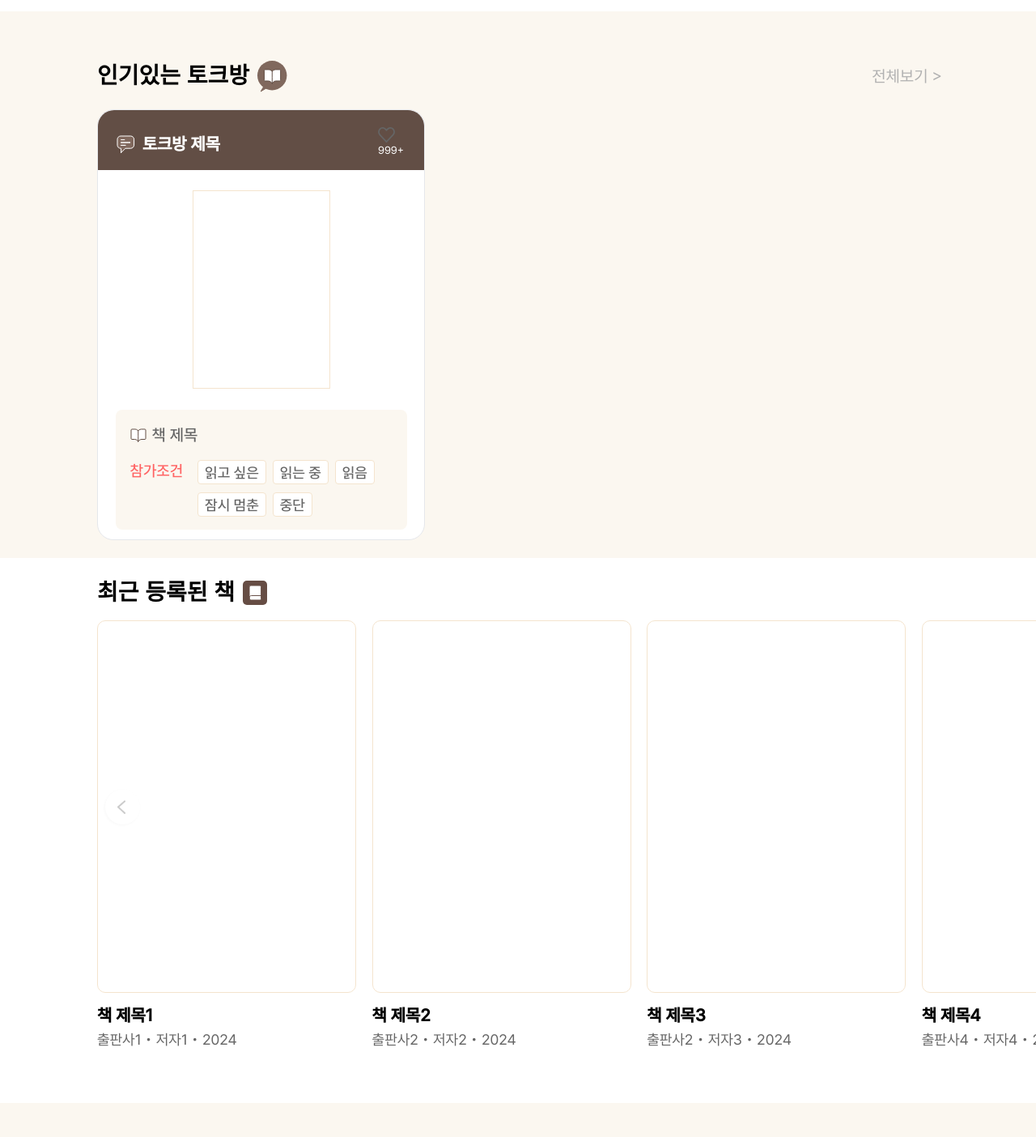
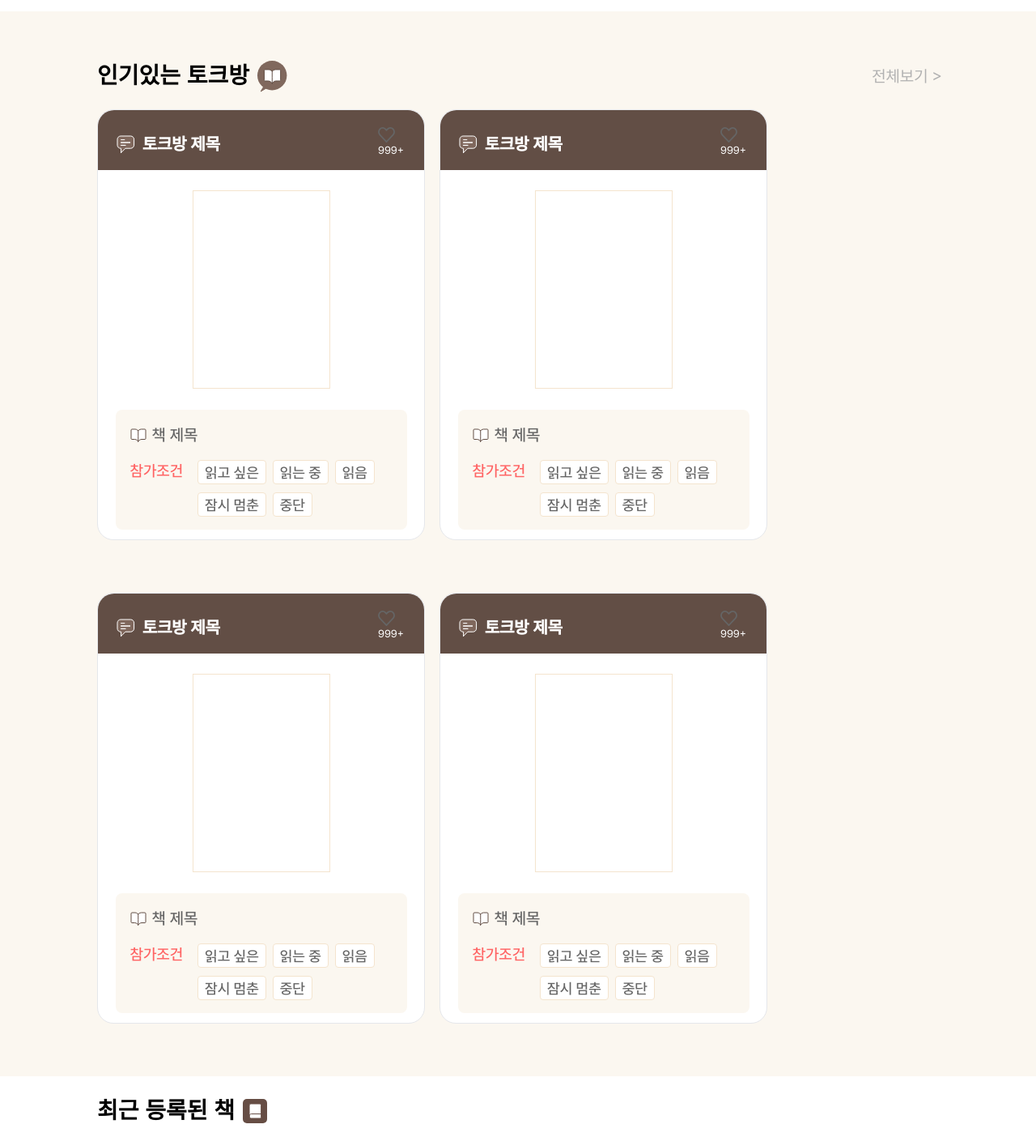
Before and after one commit to jisung-in/frontend, a Next.js app: page / in a window 1280 px wide. Shown: the part 1880-3284 px from the top of the page at 81% size. Built offline with nearby package versions, Linux system fonts and the light colour scheme; a web font is replaced by a local one.

Commit message:
design: 토크많은책, 인기있는 토크방 css 수정

```diff
--- a/src/app/page.tsx
+++ b/src/app/page.tsx
@@ -435,7 +435,7 @@ const page = () => {
         />
       </div>
 
-      <div className="bg-[#FBF7F0] h-[675px] mt-[36px] pt-[36px]">
+      <div className="bg-[#FBF7F0] mt-[36px] pt-[36px]">
         <div className="mt-[23px] ml-[120px]">
           <ThemeMain.MainTheme>
             <div className="flex mb-[20px]">
@@ -446,7 +446,8 @@ const page = () => {
               <ThemeMain.Show>전체보기 {">"}</ThemeMain.Show>
             </div>
           </ThemeMain.MainTheme>
-          <div className="w-[405px] h-[532px] bg-[#fff] border border-solid rounded-[20px]">
+          <div className="flex flex-row flex-wrap">
+            <div className="w-[405px] h-[532px] bg-[#fff] border border-solid rounded-[20px] mr-[18px] mb-[65px]">
               <CardMain className="flex flex-col items-center">
                 <CardHeaderMain className="pt-[21px] pb-[12px] mb-[25px] bg-[#624E45] rounded-t-[20px] w-auto">
                   <CardHeaderMain.Title className="ml-[23px]">
@@ -499,6 +500,169 @@ const page = () => {
                   </div>
                 </CardMain.AttendCondition>
               </CardMain>
+            </div>
+            <div className="w-[405px] h-[532px] bg-[#fff] border border-solid rounded-[20px] mr-[18px] mb-[65px]">
+              <CardMain className="flex flex-col items-center">
+                <CardHeaderMain className="pt-[21px] pb-[12px] mb-[25px] bg-[#624E45] rounded-t-[20px] w-auto">
+                  <CardHeaderMain.Title className="ml-[23px]">
+                    토크방 제목
+                  </CardHeaderMain.Title>
+                  <CardHeaderMain.LikeNumbers>
+                    <div className="mr-[25px]">
+                      <HeartButton
+                        isHeart={isHeart}
+                        onClick={changeisHeart}
+                        width={21}
+                        height={19}
+                      />
+                      <div className="h-[22px] font-Pretendard font-normal text-[13px] text-[#fff]">
+                        999+
+                      </div>
+                    </div>
+                  </CardHeaderMain.LikeNumbers>
+                </CardHeaderMain>
+                <BookMain className="mb-[26px]">
+                  <BookMain.BookCover>
+                    <div className="flex items-center border border-solid border-[#F4E4CE] w-[170px] h-[245px]"></div>
+                  </BookMain.BookCover>
+                </BookMain>
+                <CardMain.AttendCondition className="w-[360px] flex flex-col text-[19px] bg-[#FBF7F0] rounded-[8px]">
+                  <div className="pl-[18px]">
+                    <CardMain.BookTitle className="my-[16px]">
+                      책 제목
+                    </CardMain.BookTitle>
+                    <div className="flex flex-row">
+                      <div className="w-[100px] mr-[15px]">참가조건</div>
+                      <div className="flex flex-row flex-wrap">
+                        <CardMain.Status className="mb-[10px]">
+                          읽고 싶은
+                        </CardMain.Status>
+                        <CardMain.Status className="mb-[10px]">
+                          읽는 중
+                        </CardMain.Status>
+                        <CardMain.Status className="mb-[10px]">
+                          읽음
+                        </CardMain.Status>
+                        <CardMain.Status className="mb-[16px]">
+                          잠시 멈춘
+                        </CardMain.Status>
+                        <CardMain.Status className="mb-[16px]">
+                          중단
+                        </CardMain.Status>
+                      </div>
+                    </div>
+                  </div>
+                </CardMain.AttendCondition>
+              </CardMain>
+            </div>
+            <div className="w-[405px] h-[532px] bg-[#fff] border border-solid rounded-[20px] mr-[18px] mb-[65px]">
+              <CardMain className="flex flex-col items-center">
+                <CardHeaderMain className="pt-[21px] pb-[12px] mb-[25px] bg-[#624E45] rounded-t-[20px] w-auto">
+                  <CardHeaderMain.Title className="ml-[23px]">
+                    토크방 제목
+                  </CardHeaderMain.Title>
+                  <CardHeaderMain.LikeNumbers>
+                    <div className="mr-[25px]">
+                      <HeartButton
+                        isHeart={isHeart}
+                        onClick={changeisHeart}
+                        width={21}
+                        height={19}
+                      />
+                      <div className="h-[22px] font-Pretendard font-normal text-[13px] text-[#fff]">
+                        999+
+                      </div>
+                    </div>
+                  </CardHeaderMain.LikeNumbers>
+                </CardHeaderMain>
+                <BookMain className="mb-[26px]">
+                  <BookMain.BookCover>
+                    <div className="flex items-center border border-solid border-[#F4E4CE] w-[170px] h-[245px]"></div>
+                  </BookMain.BookCover>
+                </BookMain>
+                <CardMain.AttendCondition className="w-[360px] flex flex-col text-[19px] bg-[#FBF7F0] rounded-[8px]">
+                  <div className="pl-[18px]">
+                    <CardMain.BookTitle className="my-[16px]">
+                      책 제목
+                    </CardMain.BookTitle>
+                    <div className="flex flex-row">
+                      <div className="w-[100px] mr-[15px]">참가조건</div>
+                      <div className="flex flex-row flex-wrap">
+                        <CardMain.Status className="mb-[10px]">
+                          읽고 싶은
+                        </CardMain.Status>
+                        <CardMain.Status className="mb-[10px]">
+                          읽는 중
+                        </CardMain.Status>
+                        <CardMain.Status className="mb-[10px]">
+                          읽음
+                        </CardMain.Status>
+                        <CardMain.Status className="mb-[16px]">
+                          잠시 멈춘
+                        </CardMain.Status>
+                        <CardMain.Status className="mb-[16px]">
+                          중단
+                        </CardMain.Status>
+                      </div>
+                    </div>
+                  </div>
+                </CardMain.AttendCondition>
+              </CardMain>
+            </div>
+            <div className="w-[405px] h-[532px] bg-[#fff] border border-solid rounded-[20px] mr-[18px] mb-[65px]">
+              <CardMain className="flex flex-col items-center">
+                <CardHeaderMain className="pt-[21px] pb-[12px] mb-[25px] bg-[#624E45] rounded-t-[20px] w-auto">
+                  <CardHeaderMain.Title className="ml-[23px]">
+                    토크방 제목
+                  </CardHeaderMain.Title>
+                  <CardHeaderMain.LikeNumbers>
+                    <div className="mr-[25px]">
+                      <HeartButton
+                        isHeart={isHeart}
+                        onClick={changeisHeart}
+                        width={21}
+                        height={19}
+                      />
+                      <div className="h-[22px] font-Pretendard font-normal text-[13px] text-[#fff]">
+                        999+
+                      </div>
+                    </div>
+                  </CardHeaderMain.LikeNumbers>
+                </CardHeaderMain>
+                <BookMain className="mb-[26px]">
+                  <BookMain.BookCover>
+                    <div className="flex items-center border border-solid border-[#F4E4CE] w-[170px] h-[245px]"></div>
+                  </BookMain.BookCover>
+                </BookMain>
+                <CardMain.AttendCondition className="w-[360px] flex flex-col text-[19px] bg-[#FBF7F0] rounded-[8px]">
+                  <div className="pl-[18px]">
+                    <CardMain.BookTitle className="my-[16px]">
+                      책 제목
+                    </CardMain.BookTitle>
+                    <div className="flex flex-row">
+                      <div className="w-[100px] mr-[15px]">참가조건</div>
+                      <div className="flex flex-row flex-wrap">
+                        <CardMain.Status className="mb-[10px]">
+                          읽고 싶은
+                        </CardMain.Status>
+                        <CardMain.Status className="mb-[10px]">
+                          읽는 중
+                        </CardMain.Status>
+                        <CardMain.Status className="mb-[10px]">
+                          읽음
+                        </CardMain.Status>
+                        <CardMain.Status className="mb-[16px]">
+                          잠시 멈춘
+                        </CardMain.Status>
+                        <CardMain.Status className="mb-[16px]">
+                          중단
+                        </CardMain.Status>
+                      </div>
+                    </div>
+                  </div>
+                </CardMain.AttendCondition>
+              </CardMain>
+            </div>
           </div>
         </div>
       </div>
@@ -566,7 +730,7 @@ const page = () => {
         />
       </div>
 
-      <div className="bg-[#FBF7F0] h-[675px] mt-[73px]">
+      <div className="bg-[#FBF7F0] mt-[73px]">
         <div className="pt-[77px] ml-[120px]">
           <ThemeMain.MainTheme>
             <div className="flex mb-[20px]">
@@ -580,100 +744,100 @@ const page = () => {
           <div className="flex flew-row flex-wrap">
             <BookMain>
               <BookMain.BookCover>
-                <div className="w-[320px] h-[460px] border border-solid border-[#F4E4CE] rounded-[10px]" />
+                <div className="w-[320px] h-[460px] border border-solid border-[#F4E4CE] rounded-[10px] mr-[17px]" />
               </BookMain.BookCover>
               <BookMain.BookTitle>
-                <div className="font-semibold mt-[12px] text-[#000] text-[21px]">
+                <div className="font-semibold mt-[12px] text-[#000] text-[21px] mb-[29px]">
                   책 제목
                 </div>
               </BookMain.BookTitle>
             </BookMain>
             <BookMain>
               <BookMain.BookCover>
-                <div className="w-[320px] h-[460px] border border-solid border-[#F4E4CE] rounded-[10px]" />
+                <div className="w-[320px] h-[460px] border border-solid border-[#F4E4CE] rounded-[10px] mr-[17px]" />
               </BookMain.BookCover>
               <BookMain.BookTitle>
-                <div className="font-semibold mt-[12px] text-[#000] text-[21px]">
+                <div className="font-semibold mt-[12px] text-[#000] text-[21px] mb-[29px]">
                   책 제목
                 </div>
               </BookMain.BookTitle>
             </BookMain>
             <BookMain>
               <BookMain.BookCover>
-                <div className="w-[320px] h-[460px] border border-solid border-[#F4E4CE] rounded-[10px]" />
+                <div className="w-[320px] h-[460px] border border-solid border-[#F4E4CE] rounded-[10px] mr-[17px]" />
               </BookMain.BookCover>
               <BookMain.BookTitle>
-                <div className="font-semibold mt-[12px] text-[#000] text-[21px]">
+                <div className="font-semibold mt-[12px] text-[#000] text-[21px] mb-[29px]">
                   책 제목
                 </div>
               </BookMain.BookTitle>
             </BookMain>
             <BookMain>
               <BookMain.BookCover>
-                <div className="w-[320px] h-[460px] border border-solid border-[#F4E4CE] rounded-[10px]" />
+                <div className="w-[320px] h-[460px] border border-solid border-[#F4E4CE] rounded-[10px] mr-[17px]" />
               </BookMain.BookCover>
               <BookMain.BookTitle>
-                <div className="font-semibold mt-[12px] text-[#000] text-[21px]">
+                <div className="font-semibold mt-[12px] text-[#000] text-[21px] mb-[29px]">
                   책 제목
                 </div>
               </BookMain.BookTitle>
             </BookMain>
             <BookMain>
               <BookMain.BookCover>
-                <div className="w-[320px] h-[460px] border border-solid border-[#F4E4CE] rounded-[10px]" />
+                <div className="w-[320px] h-[460px] border border-solid border-[#F4E4CE] rounded-[10px] mr-[17px]" />
               </BookMain.BookCover>
               <BookMain.BookTitle>
-                <div className="font-semibold mt-[12px] text-[#000] text-[21px]">
+                <div className="font-semibold mt-[12px] text-[#000] text-[21px] mb-[29px]">
                   책 제목
                 </div>
               </BookMain.BookTitle>
             </BookMain>
             <BookMain>
               <BookMain.BookCover>
-                <div className="w-[320px] h-[460px] border border-solid border-[#F4E4CE] rounded-[10px]" />
+                <div className="w-[320px] h-[460px] border border-solid border-[#F4E4CE] rounded-[10px] mr-[17px]" />
               </BookMain.BookCover>
               <BookMain.BookTitle>
-                <div className="font-semibold mt-[12px] text-[#000] text-[21px]">
+                <div className="font-semibold mt-[12px] text-[#000] text-[21px] mb-[29px]">
                   책 제목
                 </div>
               </BookMain.BookTitle>
             </BookMain>
             <BookMain>
               <BookMain.BookCover>
-                <div className="w-[320px] h-[460px] border border-solid border-[#F4E4CE] rounded-[10px]" />
+                <div className="w-[320px] h-[460px] border border-solid border-[#F4E4CE] rounded-[10px] mr-[17px]" />
               </BookMain.BookCover>
               <BookMain.BookTitle>
-                <div className="font-semibold mt-[12px] text-[#000] text-[21px]">
+                <div className="font-semibold mt-[12px] text-[#000] text-[21px] mb-[29px]">
                   책 제목
                 </div>
               </BookMain.BookTitle>
             </BookMain>
             <BookMain>
               <BookMain.BookCover>
-                <div className="w-[320px] h-[460px] border border-solid border-[#F4E4CE] rounded-[10px]" />
+                <div className="w-[320px] h-[460px] border border-solid border-[#F4E4CE] rounded-[10px] mr-[17px]" />
               </BookMain.BookCover>
               <BookMain.BookTitle>
-                <div className="font-semibold mt-[12px] text-[#000] text-[21px]">
+                <div className="font-semibold mt-[12px] text-[#000] text-[21px] mb-[29px]">
                   책 제목
                 </div>
               </BookMain.BookTitle>
             </BookMain>
             <BookMain>
               <BookMain.BookCover>
-                <div className="w-[320px] h-[460px] border border-solid border-[#F4E4CE] rounded-[10px]" />
+                <div className="w-[320px] h-[460px] border border-solid border-[#F4E4CE] rounded-[10px] mr-[17px]" />
               </BookMain.BookCover>
               <BookMain.BookTitle>
-                <div className="font-semibold mt-[12px] text-[#000] text-[21px]">
+                <div className="font-semibold mt-[12px] text-[#000] text-[21px] mb-[29px]">
                   책 제목
                 </div>
               </BookMain.BookTitle>
             </BookMain>
             <BookMain>
               <BookMain.BookCover>
-                <div className="w-[320px] h-[460px] border border-solid border-[#F4E4CE] rounded-[10px]" />
+                <div className="w-[320px] h-[460px] border border-solid border-[#F4E4CE] rounded-[10px] mr-[17px]" />
               </BookMain.BookCover>
               <BookMain.BookTitle>
-                <div className="font-semibold mt-[12px] text-[#000] text-[21px]">
+                <div className="font-semibold mt-[12px] text-[#000] text-[21px] mb-[29px]">
                   책 제목
                 </div>
               </BookMain.BookTitle>
```
Lines whose indentation alone changed are shown as unchanged.
